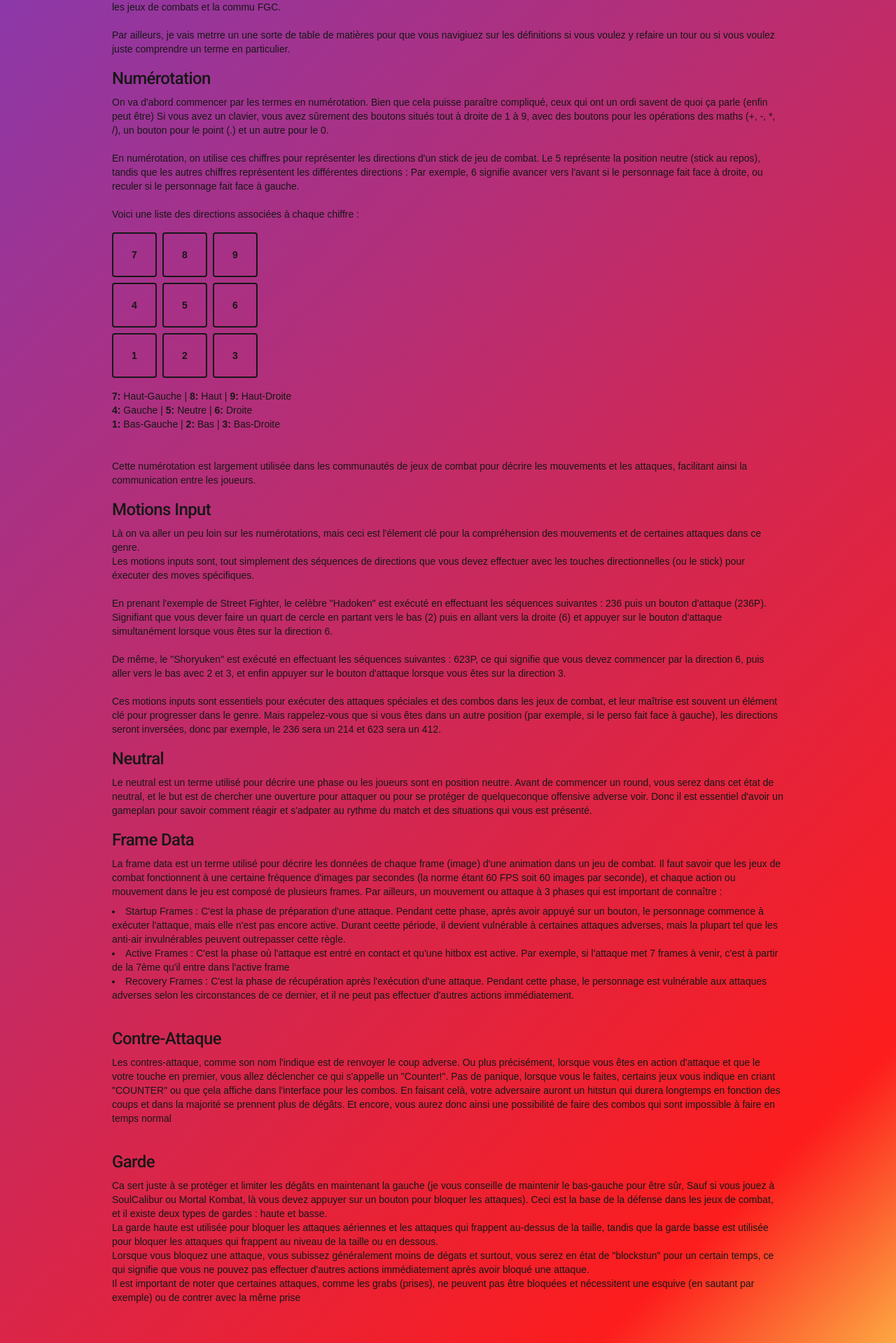
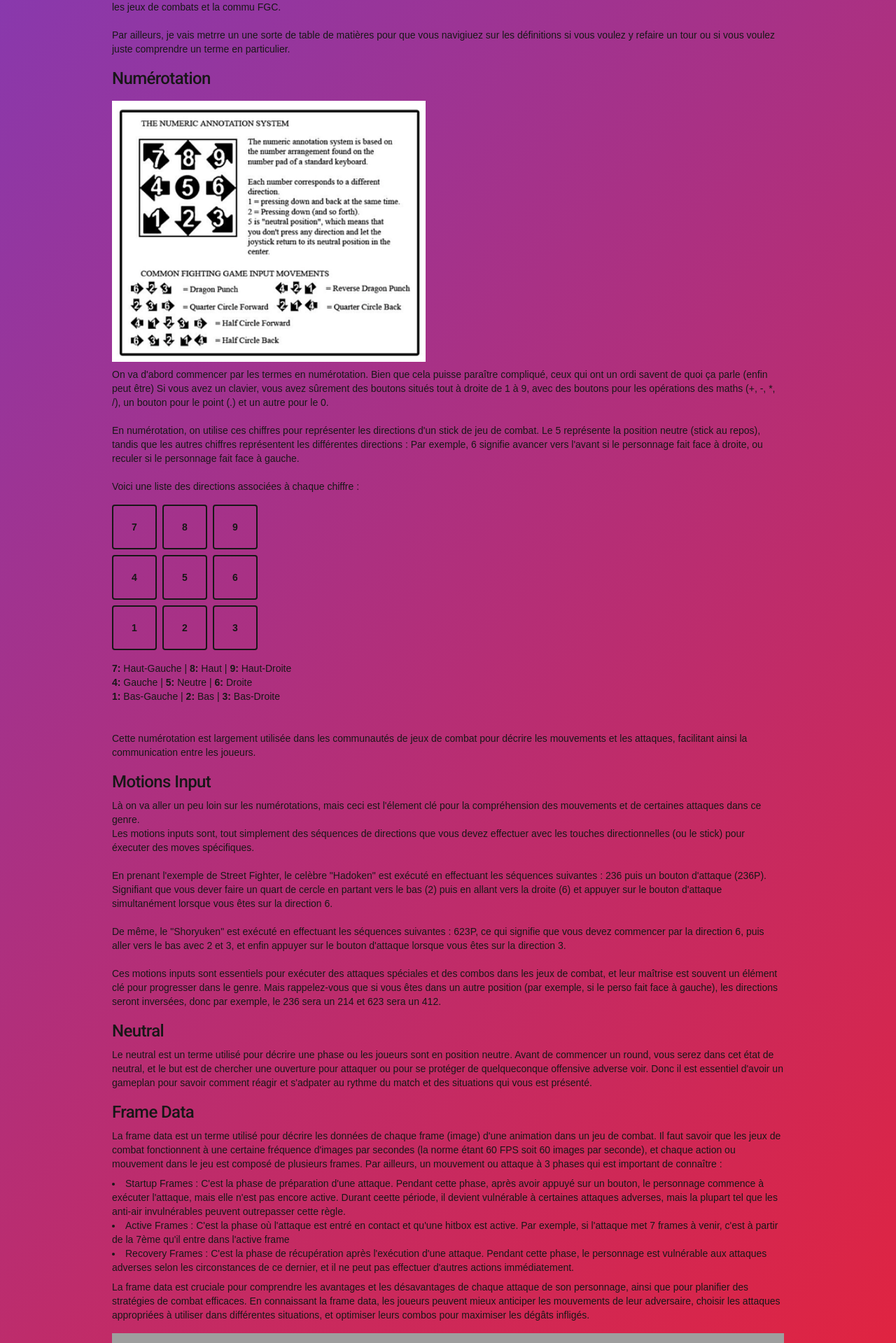
Before and after one commit to ndiayisma/ism-fgc-glossary, a Next.js app: page /beginner_guide in a window 1280 px wide. Shown: the part 221-2140 px from the top of the page at 70% size. Built offline with nearby package versions, Linux system fonts and the light colour scheme; grey boxes are pictures that could not be loaded; a web font is replaced by a local one.

Commit message:
Add Media

```diff
--- a/app/beginner_guide/page.tsx
+++ b/app/beginner_guide/page.tsx
@@ -10,7 +10,7 @@ export default function BeginnerGuide() {
             <div className="container mx-auto px-4 sm:px-6 lg:px-8 max-w-5xl">
                 <div className="mb-8">
                     <h1 className={`${roboto.className} text-4xl font-extrabold text-white-900 tracking-tight`}>Guide du Débutant</h1>
-                    <p className="mt-2 text-sm text-white-600">Vous débutez dans les jeux de combats ? Vous êtes intéressé par la commu FGC et aimer les moments hypes qui tourne autour des compétitions ?
+                    <div className="mt-2 text-sm text-white-600">Vous débutez dans les jeux de combats ? Vous êtes intéressé par la commu FGC et aimer les moments hypes qui tourne autour des compétitions ?
                         Vous avez besoin d'aide pour comprendre les bases et mécanique du genre et voulez vour surpasser davantage et relevez les défis ?
                         Pas de panique, bien que je sais peu de choses, le but est d'essayer de vous aider à mieux comprendre les termes et mécaniques de base
                         pour que vous puissiez mieux apprécier les jeux de combats et la commu FGC.
@@ -21,7 +21,8 @@ export default function BeginnerGuide() {
 
 
                         <h2 className={`${roboto.className} text-2xl font-bold text-white-900 tracking-tight mt-4`}>Numérotation</h2>
-                        <p className="mt-2 text-sm text-white-600">
+                        <img src="/begiguide/numpad.png" alt="Numpad notation guide" className="mt-4 w-full max-w-md" />
+                        <div className="mt-2 text-sm text-white-600">
                             On va d'abord commencer par les termes en numérotation. Bien que cela puisse paraître compliqué, ceux qui ont un ordi savent de quoi ça parle
                             (enfin peut être)
                             Si vous avez un clavier, vous avez sûrement des boutons situés tout à droite de 1 à 9, avec des boutons pour les opérations des maths (+, -, *, /),
@@ -53,7 +54,7 @@ export default function BeginnerGuide() {
                             <br /><br />
                             Cette numérotation est largement utilisée dans les communautés de jeux de combat pour décrire les mouvements et les attaques,
                             facilitant ainsi la communication entre les joueurs.
-                        </p>
+                        </div>
 
                         <h2 className={`${roboto.className} text-2xl font-bold text-white-900 tracking-tight mt-4`}>Motions Input</h2>
                         <p className="mt-2 text-sm text-white-600">
@@ -109,6 +110,17 @@ export default function BeginnerGuide() {
                                 et il ne peut pas effectuer d'autres actions immédiatement.
                             </li>
                         </ul>
+                        <p className="mt-2 text-sm text-white-600">
+                            La frame data est cruciale pour comprendre les avantages et les désavantages de chaque attaque de son personnage,
+                            ainsi que pour planifier des stratégies de combat efficaces.
+                            En connaissant la frame data, les joueurs peuvent mieux anticiper les mouvements de leur adversaire,
+                            choisir les attaques appropriées à utiliser dans différentes situations,
+                            et optimiser leurs combos pour maximiser les dégâts infligés.
+                        </p>
+                        <img src="/begiguide/framedata-explaination.gif" alt="Frame Data Example" className="mt-4 w-full h-auto max-w-full rounded-base" />
+                        <p className="mt-2 text-xs text-white-600">
+                            Exemple : Le 2A d'Akali prend 7 frames avant d'atteindre l'active frame(vert). Après 3 frames actives(rouge), elle aura 12 frame de recovery(bleu). En parralèle, Braum se prend 13 frames de hitstun(cyan).
+                        </p>
 
                         <br></br>
 
@@ -122,28 +134,30 @@ export default function BeginnerGuide() {
                             se prennent plus de dégâts. Et encore, vous aurez donc ainsi une possibilité de faire des combos qui sont impossible à faire
                             en temps normal
                         </p>
+                        <video className="w-full h-auto max-w-full rounded-base" controls>
+                            <source src="/begiguide/Difference_Counter_NoCounter.mp4" type="video/mp4" />
+                            Your browser does not support the video tag.
+                        </video>
 
                         <br></br>
 
-                         <h2 className={`${roboto.className} text-2xl font-bold text-white-900 tracking-tight mt-4`}>Garde</h2>
+                        <h2 className={`${roboto.className} text-2xl font-bold text-white-900 tracking-tight mt-4`}>Garde</h2>
                         <p className="mt-2 text-sm text-white-600">
                             Ca sert juste à se protéger et limiter les dégâts en maintenant la gauche (je vous conseille de maintenir le bas-gauche pour être sûr,
                             Sauf si vous jouez à SoulCalibur ou Mortal Kombat, là vous devez appuyer sur un bouton pour bloquer les attaques).
                             Ceci est la base de la défense dans les jeux de combat, et il existe deux types de gardes : haute et basse.
-                            <br/>
+                            <br />
                             La garde haute est utilisée pour bloquer les attaques aériennes et les attaques qui frappent au-dessus de la taille,
                             tandis que la garde basse est utilisée pour bloquer les attaques qui frappent au niveau de la taille ou en dessous.
-                            <br/>
+                            <br />
                             Lorsque vous bloquez une attaque, vous subissez généralement moins de dégats et surtout, vous serez en état de "blockstun" pour un certain temps,
                             ce qui signifie que vous ne pouvez pas effectuer d'autres actions immédiatement après avoir bloqué une attaque.
-                            <br/>
+                            <br />
                             Il est important de noter que certaines attaques, comme les grabs (prises),
                             ne peuvent pas être bloquées et nécessitent une esquive (en sautant par exemple)
-                            ou de contrer avec la même prise
-
-
+                            ou de contrer avec la même prise afin d'éviter de se faire prendre.
                         </p>
-                    </p>
+                    </div>
                 </div>
             </div>
         </div>
```
Also changed, not shown: 2 other files (tests, documents, lock files or other folders).
